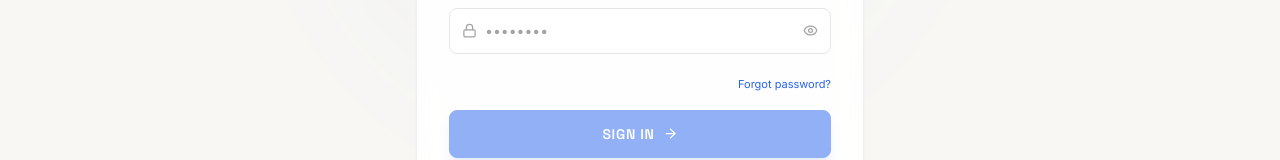
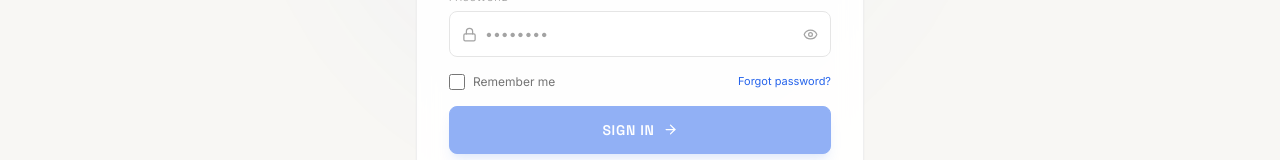
Before and after one commit to salahuddingfx/Car-Rental-client, a React (Vite) app: page /auth in a window 1280 px wide. Shown: the part 421-581 px from the top of the page. Built offline with nearby package versions, Linux system fonts and the light colour scheme.

Commit message:
refactor: rename driver info to passenger info in booking flow and add remember me checkbox to auth page

```diff
--- a/src/pages/Auth.tsx
+++ b/src/pages/Auth.tsx
@@ -27,6 +27,7 @@ export const Auth: React.FC = () => {
   const [loading, setLoading] = useState(false);
   const [errors, setErrors] = useState<AuthErrors>({});
   const [touched, setTouched] = useState(false);
+  const [rememberMe, setRememberMe] = useState(false);
 
   const validate = (): AuthErrors => {
     const errs: AuthErrors = {};
@@ -114,7 +115,12 @@ export const Auth: React.FC = () => {
             </div>
 
             {isLogin && (
-              <div className="text-right">
+              <div className="flex items-center justify-between">
+                <label className="flex items-center gap-2 cursor-pointer">
+                  <input type="checkbox" checked={rememberMe} onChange={e => setRememberMe(e.target.checked)}
+                    className="w-4 h-4 rounded border-neutral-300 dark:border-neutral-600 text-accent-blue focus:ring-accent-blue/50 cursor-pointer" />
+                  <span className="text-xs text-neutral-500 dark:text-neutral-400">Remember me</span>
+                </label>
                 <button type="button" onClick={() => navigate('/forgot-password')} className="text-[11px] text-accent-blue hover:text-accent-blue-hover transition-colors cursor-pointer">Forgot password?</button>
               </div>
             )}
--- a/src/pages/Bookings.tsx
+++ b/src/pages/Bookings.tsx
@@ -1,7 +1,7 @@
 import { useState } from 'react';
 import { useParams, useNavigate } from 'react-router-dom';
 import { motion } from 'framer-motion';
-import { CreditCard, User, Mail, Phone, Shield, Check } from 'lucide-react';
+import { CreditCard, User, Mail, Phone, Check } from 'lucide-react';
 import { useStore } from '../store/useStore';
 import { Button } from '../components/ui/Button';
 import { Breadcrumbs } from '../components/Breadcrumbs';
@@ -9,18 +9,17 @@ import { calculateBookingCost, formatPrice } from '../lib/pricing';
 
 const steps = [
   { num: 1, label: 'Review' },
-  { num: 2, label: 'Driver Info' },
+  { num: 2, label: 'Your Info' },
   { num: 3, label: 'Payment' },
   { num: 4, label: 'Confirmation' },
 ];
 
 const emailRegex = /^[^\s@]+@[^\s@]+\.[^\s@]+$/;
 
-interface DriverErrors {
+interface PassengerErrors {
   name?: string;
   email?: string;
   phone?: string;
-  license?: string;
 }
 
 export const Bookings: React.FC = () => {
@@ -33,24 +32,22 @@ export const Bookings: React.FC = () => {
   const [name, setName] = useState(user?.name || '');
   const [email, setEmail] = useState(user?.email || '');
   const [phone, setPhone] = useState('');
-  const [license, setLicense] = useState('');
   const [pickup] = useState(new Date().toISOString().split('T')[0]);
   const [returnD] = useState(new Date(Date.now() + 86400000).toISOString().split('T')[0]);
-  const [errors, setErrors] = useState<DriverErrors>({});
+  const [errors, setErrors] = useState<PassengerErrors>({});
   const [touched, setTouched] = useState(false);
 
-  const validateDriverInfo = (): DriverErrors => {
-    const errs: DriverErrors = {};
+  const validatePassengerInfo = (): PassengerErrors => {
+    const errs: PassengerErrors = {};
     if (name.trim().length < 2) errs.name = 'Name must be at least 2 characters';
     if (!emailRegex.test(email)) errs.email = 'Please enter a valid email';
     if (phone.trim().length < 8) errs.phone = 'Phone must be at least 8 characters';
-    if (license.trim().length < 5) errs.license = 'License must be at least 5 characters';
     return errs;
   };
 
   const goToStep3 = () => {
     setTouched(true);
-    const errs = validateDriverInfo();
+    const errs = validatePassengerInfo();
     setErrors(errs);
     if (Object.keys(errs).length === 0) setStep(3);
   };
```
